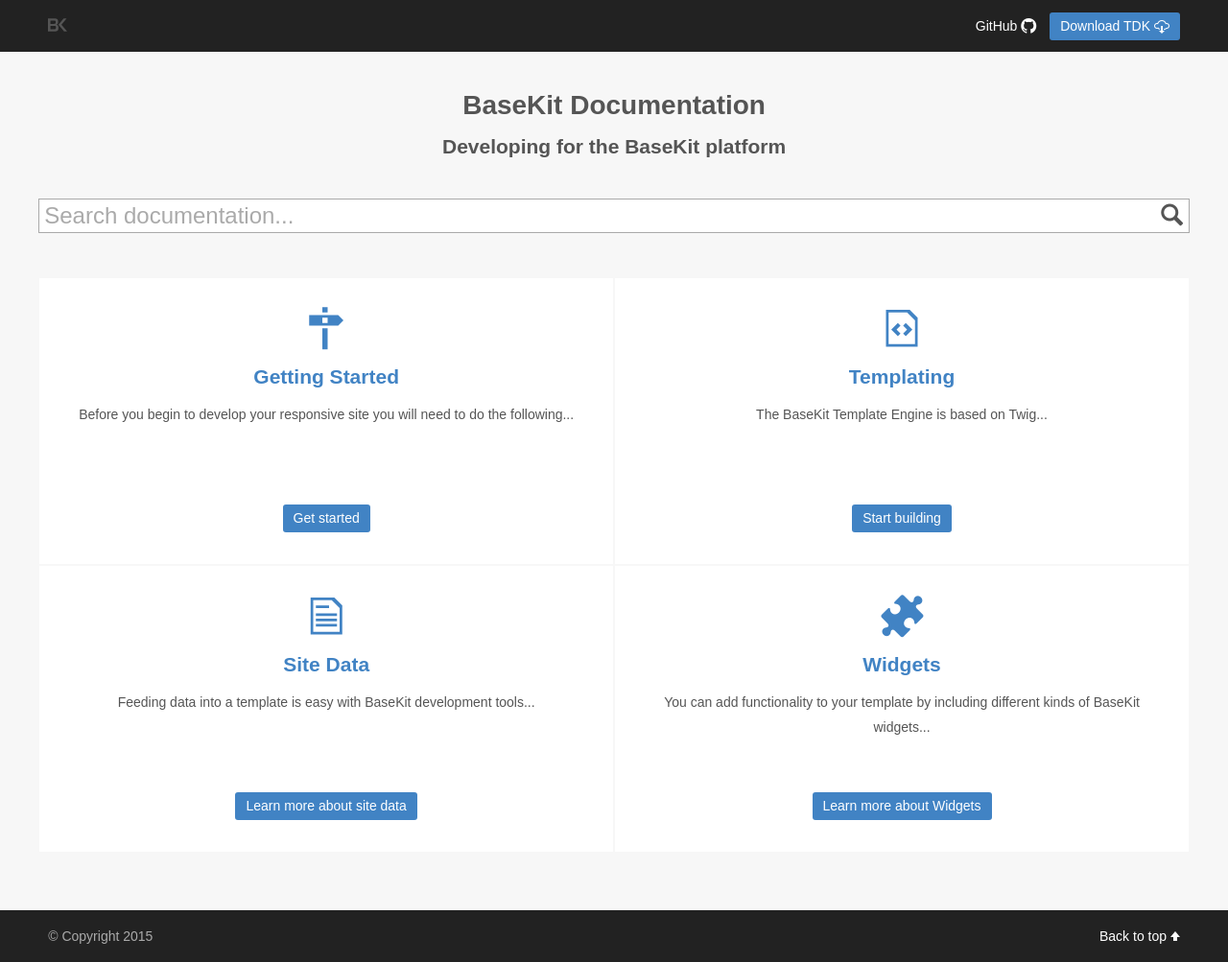
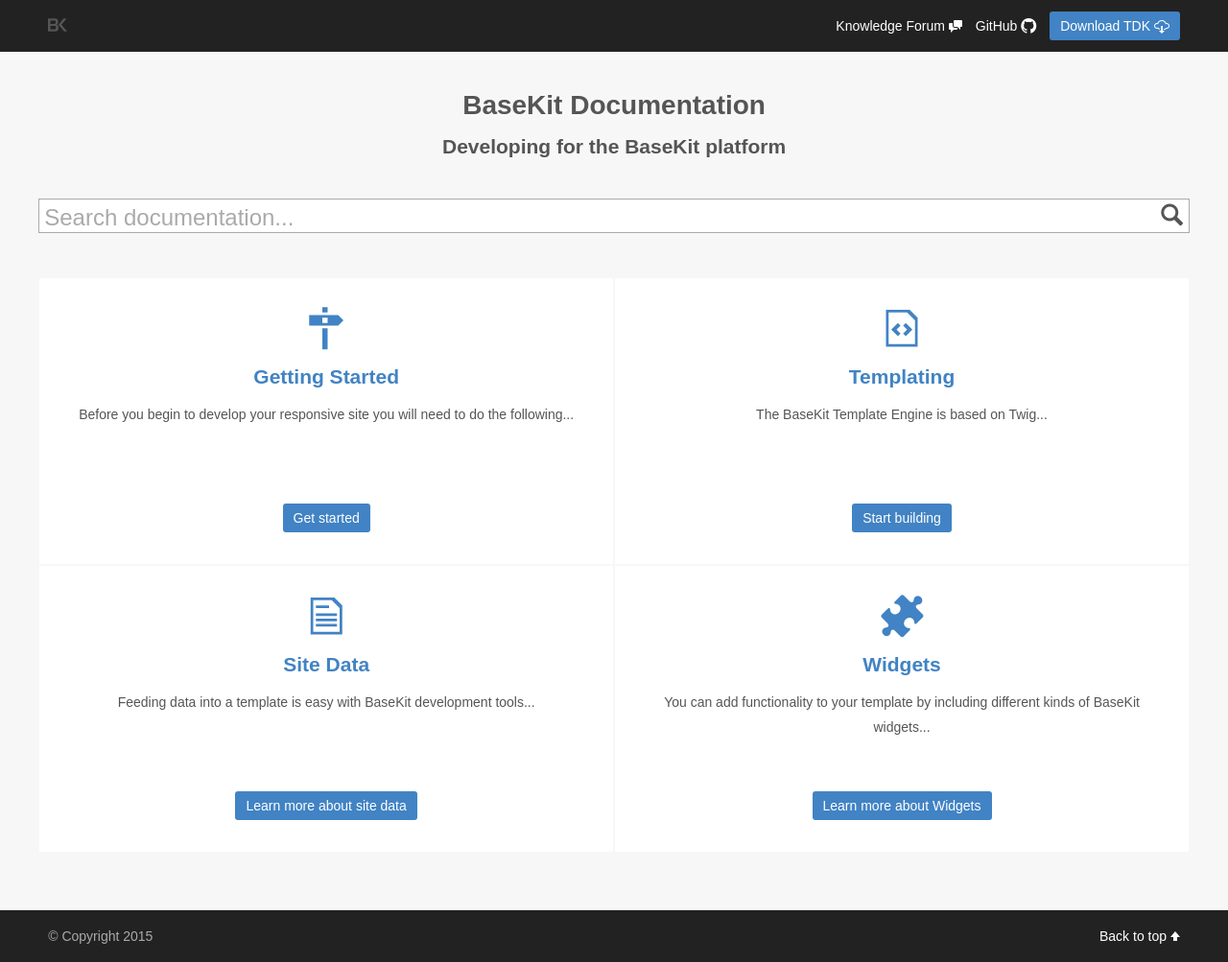
Before and after one commit to rusic/documentation, a Jekyll site: the page built from index.md, in a window 1280 px wide. Shown: the whole page at 96% size. Built offline with Jekyll 4.4.1, drawn with Linux system fonts in a browser that asks for light colours.

Commit message:
Adds knowlege forum link to header, hides download TDK button from header in mobile view. Resolves #46

```diff
--- a/_data/navigation.yml
+++ b/_data/navigation.yml
@@ -1,4 +1,7 @@
 navmain:
+- title: Knowledge Forum
+  url: http://knowledge.basekit.com/
+  icon: comment-discussion
 - title: GitHub
   url: http://github.com/basekit-templates
   icon: mark-github
--- a/_sass/_main.scss
+++ b/_sass/_main.scss
@@ -342,7 +342,7 @@ a {
 	button {
 		background: $dark-links;
 		border: none;
-		padding: 6px 11px 7px;
+		padding: 7px 11px 7px;
 		border-radius: 3px;
 		color: $light-links;
 		outline: none;
@@ -393,6 +393,7 @@ fieldset {
 		position: absolute;
 		z-index: 0;
 		color: $light-text;
+		line-height: 38px;
 	}
 	.search-input {
 		position: relative;
@@ -434,6 +435,10 @@ h3, legend {
 	.copyright {
 		margin-left: 0;
 		margin-right: 0;
+	}
+
+	.nav--main .button {
+		display: none;
 	}
 
 	.span--half {
```
